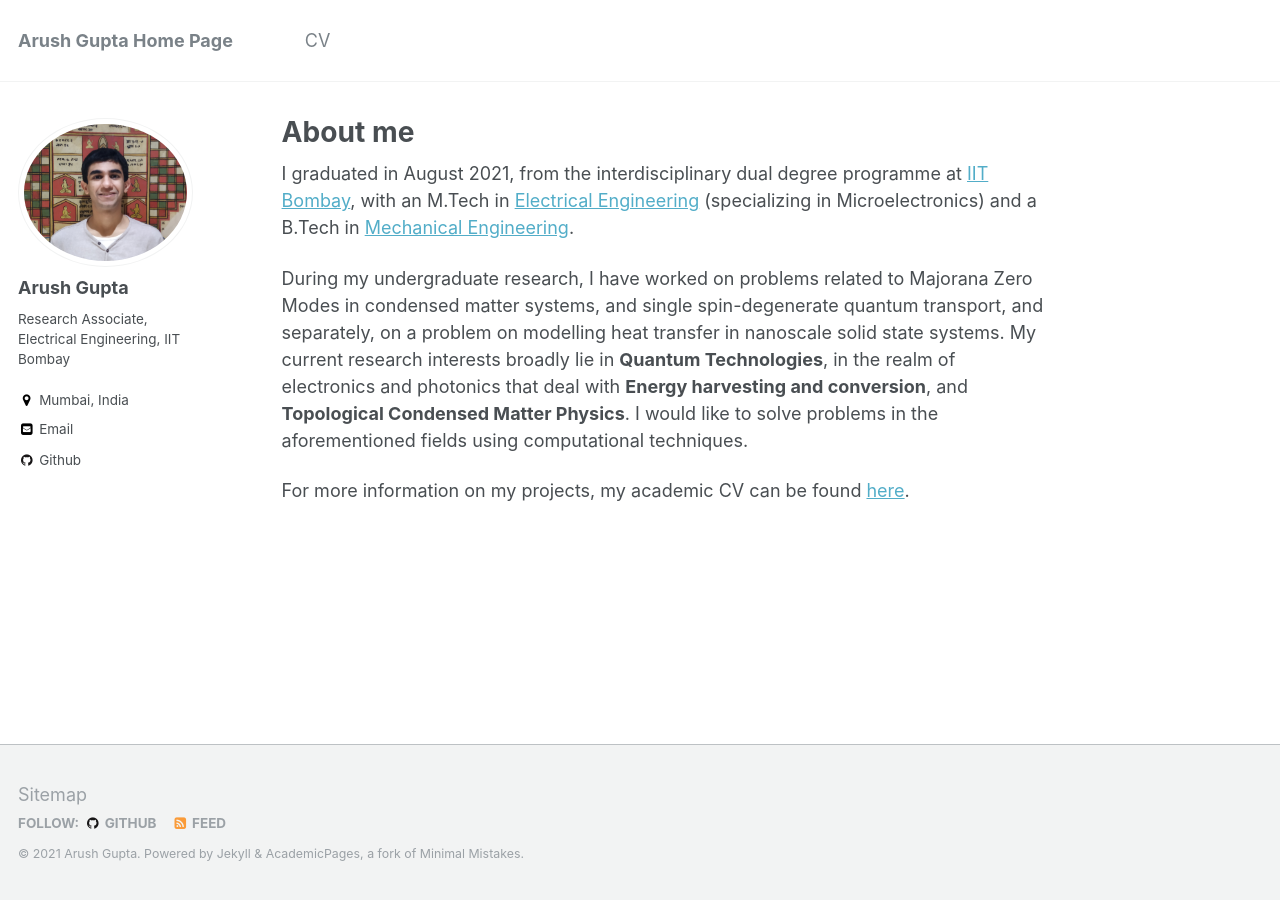
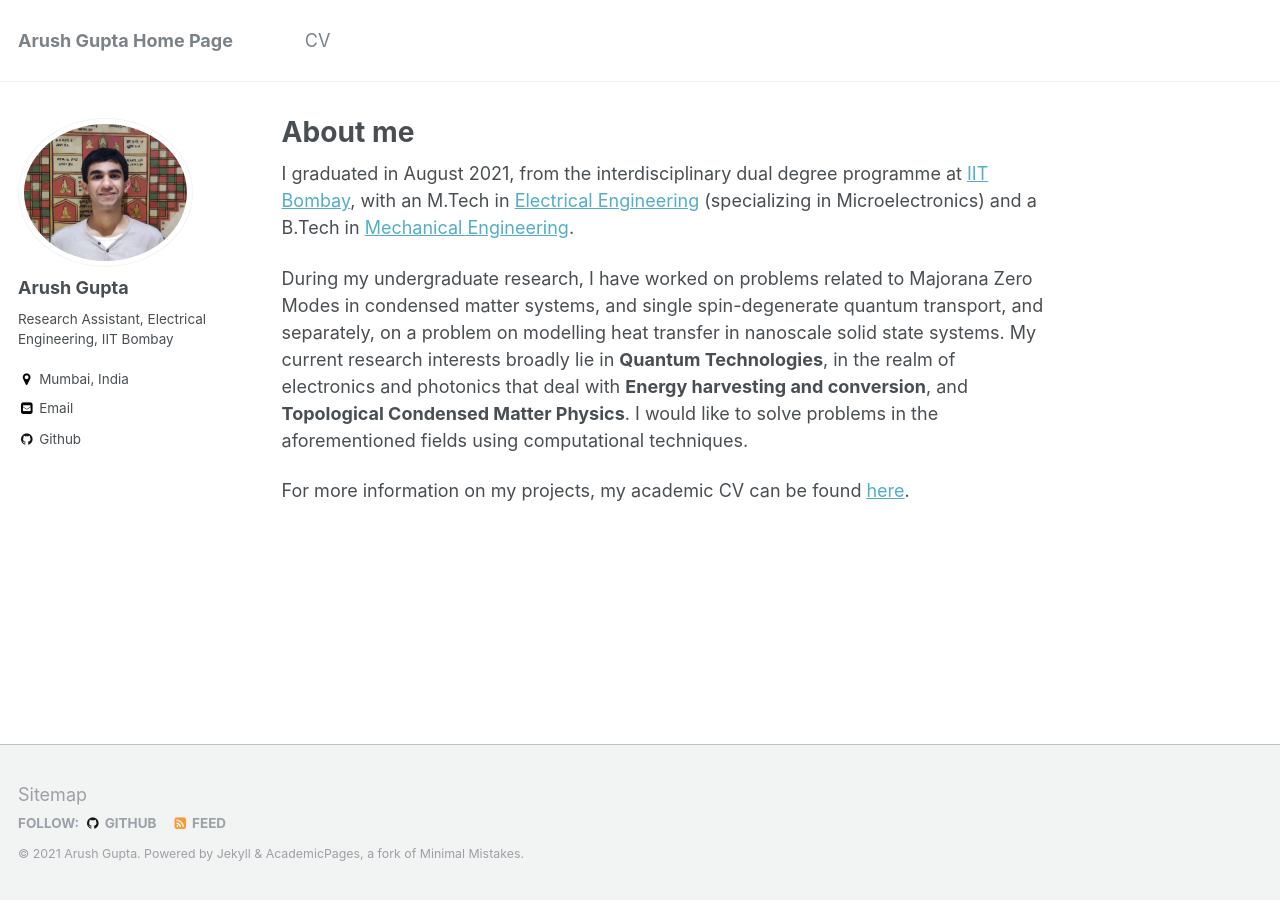
Before and after one commit to arush-gupta/arush-gupta.github.io, a Jekyll site: the page built from _pages/about.md, in a window 1280 px wide. Built offline with Jekyll 4.4.1, drawn with Linux system fonts in a browser that asks for light colours.

Commit message:
Update _config.yml

```diff
--- a/_config.yml
+++ b/_config.yml
@@ -83,7 +83,7 @@ analytics:
 author:
   name             : "Arush Gupta"
   avatar           : "profile.jpg" ## Image
-  bio              : "Research Associate, Electrical Engineering, IIT Bombay"
+  bio              : "Research Assistant, Electrical Engineering, IIT Bombay"
   location         : "Mumbai, India"
   employer         :
   googlescholar    : #"http://yourfullgooglescholarurl.com"
```
